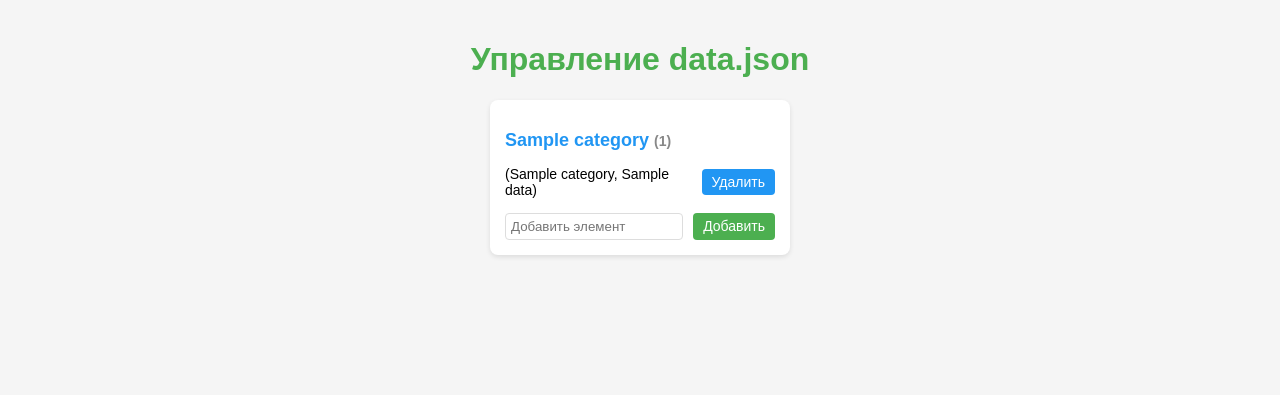
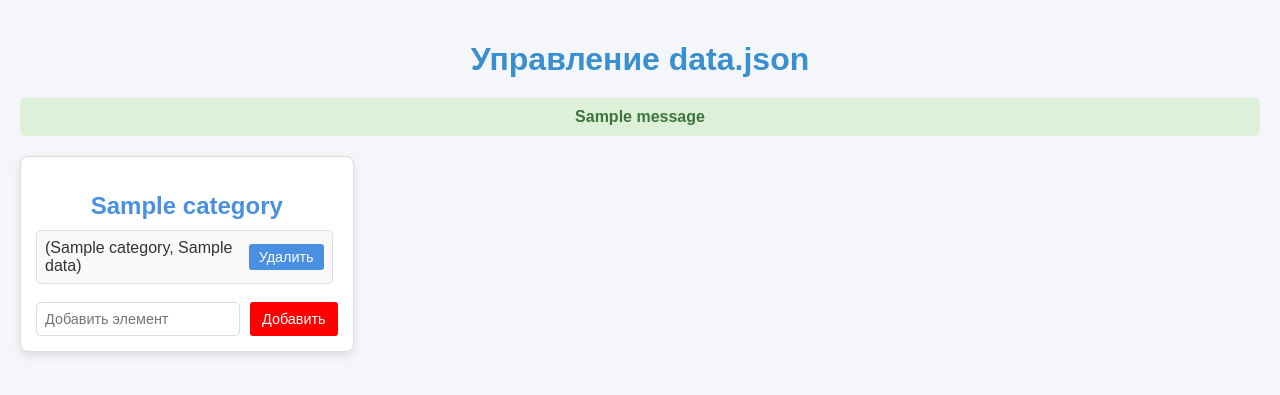
Before and after one commit to AndreyRedWhite/masha_bot, a Flask app: template flask_app/templates/index.html in a window 1280 px wide. Shown: the top 395 px of the page. Run offline with Flask 3, Linux system fonts and the light colour scheme; the template is opened without the code that fills it: most values are stand-ins (such as "Sample title", 1, 10 or a date in 2020); one stand-in notice (Sample message) is shown.

Commit message:
returned styles

```diff
--- a/flask_app/static/css/styles.css
+++ b/flask_app/static/css/styles.css
@@ -1,103 +1,124 @@
+/* Основные стили */
 body {
     font-family: Arial, sans-serif;
     margin: 0;
     padding: 20px;
-    background-color: #f5f5f5;
+    background-color: #f4f6f9;
+    color: #333;
 }
 
 h1 {
     text-align: center;
-    color: #4CAF50;
+    color: #3a8fd1;
+    font-size: 2rem;
+    margin-bottom: 20px;
 }
 
-.categories {
-    display: flex;
+h2 {
+    font-size: 1.5rem;
+    color: #4a90e2;
+    text-align: center;
+    margin-bottom: 10px;
+}
+
+/* Сообщения */
+.flash-messages {
+    list-style-type: none;
+    padding: 0;
+    margin-bottom: 20px;
+}
+
+.flash-messages li {
+    background-color: #dff0d8;
+    color: #3c763d;
+    padding: 10px;
+    border-radius: 5px;
+    margin-bottom: 10px;
+    text-align: center;
+    font-weight: bold;
+}
+
+/* Контейнер категорий */
+.categories-container {
+    display: grid;
+    grid-template-columns: repeat(4, 1fr); /* 4 столбца */
     gap: 20px;
-    flex-wrap: wrap;
-    justify-content: center;
 }
 
 .category {
-    background: white;
+    background-color: #ffffff;
+    border: 1px solid #ddd;
     border-radius: 8px;
-    box-shadow: 0 2px 5px rgba(0, 0, 0, 0.1);
     padding: 15px;
-    max-width: 300px;
-    width: 100%;
-    box-sizing: border-box;
+    box-shadow: 0 4px 8px rgba(0, 0, 0, 0.1);
 }
 
-.category h2 {
-    color: #2196F3;
-    font-size: 18px;
+.items {
+    max-height: 300px; /* Прокрутка для списков */
+    overflow-y: auto;
     margin-bottom: 10px;
+    padding-right: 5px;
 }
 
-.category h2 .counter {
-    color: #888;
-    font-size: 14px;
-}
-
-.category ul {
+.items ul {
     list-style-type: none;
     padding: 0;
     margin: 0;
-    max-height: 200px;
-    overflow-y: auto;
 }
 
-.category ul::-webkit-scrollbar {
-    width: 6px;
-}
-
-.category ul::-webkit-scrollbar-thumb {
-    background-color: #2196F3;
-    border-radius: 4px;
-}
-
-.category ul::-webkit-scrollbar-thumb:hover {
-    background: #1E88E5;
-}
-
-.category li {
+.items li {
     display: flex;
     justify-content: space-between;
     align-items: center;
-    padding: 5px 0;
-    font-size: 14px;
+    margin-bottom: 8px;
+    padding: 8px;
+    background-color: #f9f9f9;
+    border-radius: 5px;
+    border: 1px solid #ddd;
 }
 
+.items li:hover {
+    background-color: #eef5ff;
+}
+
+/* Кнопки */
 button {
+    background-color: #4a90e2;
+    color: white;
     border: none;
-    border-radius: 4px;
     padding: 5px 10px;
+    border-radius: 3px;
     cursor: pointer;
-    font-size: 14px;
+    font-size: 0.9rem;
+    transition: background-color 0.3s;
 }
 
 button:hover {
-    opacity: 0.9;
+    background-color: #3a8fd1;
 }
 
-.delete-btn {
-    background: #2196F3;
-    color: white;
+button:active {
+    background-color: #317bb4;
 }
 
-.add-btn {
-    background: #4CAF50;
-    color: white;
+button#btn_add {
+background-color: red;
 }
-
-input {
-    padding: 5px;
-    width: 70%;
-    border: 1px solid #ddd;
-    border-radius: 4px;
-}
-
-form {
+/* Форма добавления */
+.add-item-form {
     display: flex;
     gap: 10px;
     margin-top: 10px;
 }
+
+.add-item-form input[type="text"] {
+    flex-grow: 1;
+    padding: 8px;
+    border: 1px solid #ddd;
+    border-radius: 5px;
+    font-size: 0.9rem;
+}
+
+.add-item-form button {
+    padding: 8px 12px;
+}
--- a/flask_app/templates/index.html
+++ b/flask_app/templates/index.html
@@ -1,66 +1,46 @@
 <!DOCTYPE html>
-<html lang="en">
+<html lang="ru">
 <head>
     <meta charset="UTF-8">
     <meta name="viewport" content="width=device-width, initial-scale=1.0">
     <title>Управление data.json</title>
-    <link rel="stylesheet" href="/static/css/styles.css">
+    <link rel="stylesheet" href="{{ url_for('static', filename='css/styles.css') }}">
 </head>
 <body>
     <h1>Управление data.json</h1>
 
-    <!-- Категории с элементами -->
-    <div class="categories">
+    {% with messages = get_flashed_messages() %}
+    {% if messages %}
+        <ul class="flash-messages">
+            {% for message in messages %}
+                <li>{{ message }}</li>
+            {% endfor %}
+        </ul>
+    {% endif %}
+    {% endwith %}
+
+    <div class="categories-container">
         {% for category, items in data.items() %}
             <div class="category">
-                <h2>{{ category }} <span class="counter">({{ items | length }})</span></h2>
+                <h2>{{ category }}</h2>
+                <div class="items">
                     <ul>
                         {% for item in items %}
                             <li>
                                 {{ item }}
-                            <button class="delete-btn" onclick="deleteItem('{{ category }}', '{{ item }}')">Удалить</button>
+                                <form action="{{ url_for('delete_item', category=category, index=loop.index0) }}" method="POST" style="display:inline;">
+                                    <button type="submit">Удалить</button>
+                                </form>
                             </li>
                         {% endfor %}
                     </ul>
-                <form onsubmit="addItem(event, '{{ category }}')">
-                    <input type="text" placeholder="Добавить элемент" id="add-{{ category }}">
-                    <button type="submit" class="add-btn">Добавить</button>
+                </div>
+                <form action="{{ url_for('add_item', category=category) }}" method="POST" class="add-item-form">
+                    <input type="text" name="item" placeholder="Добавить элемент" required>
+                    <button type="submit" id="btn_add">Добавить</button>
                 </form>
             </div>
         {% endfor %}
     </div>
-
-    <script>
-        async function deleteItem(category, item) {
-            const response = await fetch(`/delete`, {
-                method: 'POST',
-                headers: {
-                    'Content-Type': 'application/json'
-                },
-                body: JSON.stringify({ category, item })
-            });
-            if (response.ok) {
-                location.reload();
-            }
-        }
-
-        async function addItem(event, category) {
-            event.preventDefault();
-            const input = document.getElementById(`add-${category}`);
-            const newItem = input.value.trim();
-            if (!newItem) return;
-
-            const response = await fetch(`/add`, {
-                method: 'POST',
-                headers: {
-                    'Content-Type': 'application/json'
-                },
-                body: JSON.stringify({ category, item: newItem })
-            });
-            if (response.ok) {
-                location.reload();
-            }
-        }
-    </script>
 </body>
 </html>
```
Lines whose indentation alone changed are shown as unchanged.
